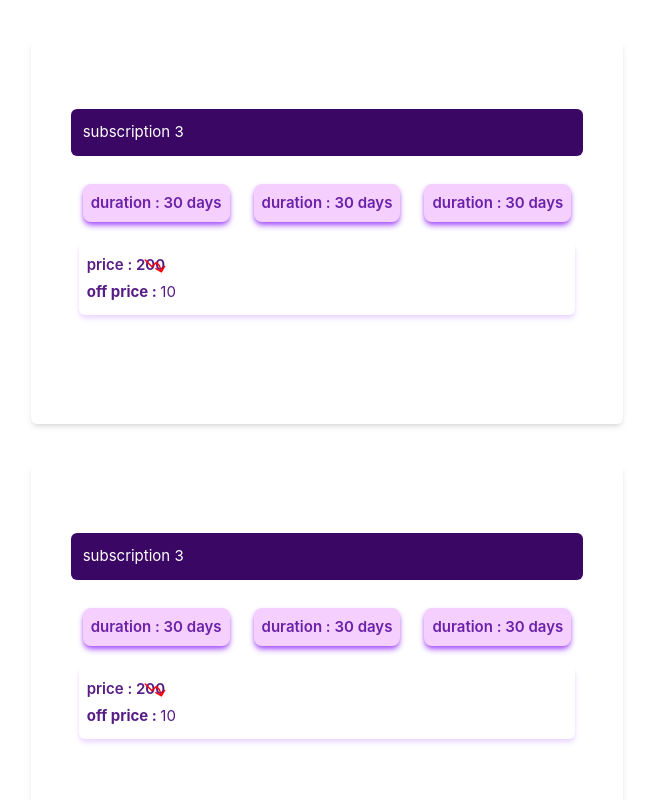
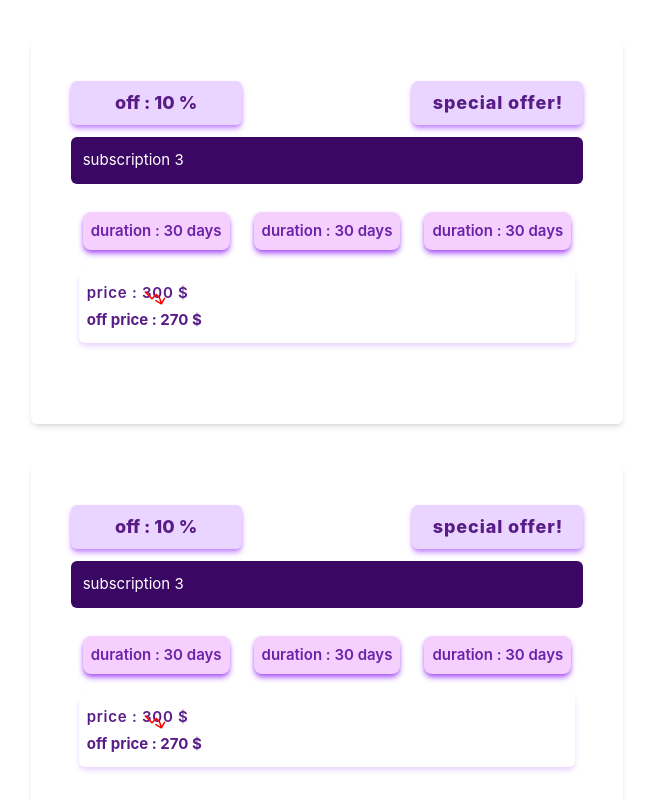
Before and after one commit to yuchen2022/sub, a Vue app: page / in a window 1280 px wide. Shown: the top 800 px of the page, without its empty margins (313-966 px from the left). Built offline with nearby package versions, Linux system fonts and the light colour scheme.

Commit message:
component structure changed

```diff
--- a/src/App.vue
+++ b/src/App.vue
@@ -1,7 +1,11 @@
 <template>
   <div>
-    <SubscribeBox v-for="subscribe in subs" :boxNumber="i" :subs="subs.subscription_1" />
-
+    <SubscribeBox
+      v-for="subscribe in subs"
+      :boxNumber="i"
+      :subs="subs.subscription_1"
+    />
+    <div>{{ boxNumber }}</div>
   </div>
 </template>
 <script>
@@ -10,7 +14,7 @@ import SubscribeBox from "./SubscribeBox.vue";
 export default {
   data() {
     return {
-      i:3,
+      i: 1,
       subs: {
         subscription_1: [
           {
@@ -24,14 +28,14 @@ export default {
             id: 2,
             price: 200,
             duration: 2592000,
-            off: 10,
+            off: 0,
             is_selected: false,
           },
           {
             id: 3,
             price: 300,
             duration: 31536000,
-            off: 0,
+            off: 10,
             is_selected: true,
           },
         ],
@@ -84,11 +88,10 @@ export default {
       },
     };
   },
-  computed:{
-  boxNumber(){
-  return i
-
-}
+  computed: {
+    boxNumber() {
+      console.log(this.subs.subscription_2[this.i]);
+    },
   },
   components: { SubscribeBox },
 };
--- /dev/null
+++ b/src/HeaderBadge.vue
@@ -0,0 +1,29 @@
+<template>
+  <div class="flex justify-between mb-3">
+    <div
+      :class="{ hidden: newSubs[i].off == 0 }"
+      class="bg-purple-200 p-2 rounded-md w-1/3 text-center text-lg shadow-md shadow-purple-400 font-extrabold text-purple-900"
+    >
+      off : {{ newSubs[i].off }} %
+    </div>
+    <div
+      :class="{ hidden: newSubs[i].is_selected == false }"
+      class="bg-purple-200 p-2 rounded-md w-1/3 tracking-wider text-center text-lg shadow-md shadow-purple-400 font-extrabold text-purple-900"
+    >
+      special offer!
+    </div>
+  </div>
+  <div class="bg-purple-950 mb-4 text-white p-3 rounded-md">
+    subscription {{ i }}
+  </div>
+</template>
+<script>
+export default {
+  props: ["boxNumber", "newSubs"],
+  data() {
+    return {
+      i: 3,
+    };
+  },
+};
+</script>
--- a/src/Sub-btn.vue
+++ b/src/Sub-btn.vue
@@ -5,27 +5,20 @@
     duration :
     {{ durTime }} days
   </button>
-
 </template>
 <script>
 export default {
-  props:["newSubs"],
+  props: ["newSubs"],
   data() {
-
     return {
       i: 2,
-
     };
-
   },
- computed:{
-  durTime(){
-
-     let durTime = this.newSubs[this.i].duration
-     return durTime/3600/24;
-
-  }
- }
-
+  computed: {
+    durTime() {
+      let durTime = this.newSubs[this.i].duration;
+      return durTime / 3600 / 24;
+    },
+  },
 };
 </script>
--- a/src/SubscribeBox.vue
+++ b/src/SubscribeBox.vue
@@ -1,41 +1,31 @@
 <template>
+  <div
+    class="shadow-md rounded-md p-10 pt-2 mt-10 h-96 flex flex-col max-w-fit mx-auto justify-center"
+  >
+    <HeaderBadge :newSubs="newSubs" />
 
-  <div class="shadow-md rounded-md p-10 pt-2 mt-10 h-96 flex flex-col max-w-fit mx-auto justify-center">
-
-
-    <div class="bg-purple-950 mb-4 text-white p-3 rounded-md">
-      subscription {{ boxNumber }}
-
-    </div>
-    <div class="flex" >
-
+    <div class="flex">
       <SubBtn :newSubs="newSubs" v-for="subDuration in subs" />
-
-
-
     </div>
 
-
-   <OffHandler :newSubs="newSubs" />
+    <OffHandler :newSubs="newSubs" />
   </div>
 </template>
 <script>
 import SubBtn from "./Sub-btn.vue";
-
+import HeaderBadge from "./HeaderBadge.vue";
 import OffHandler from "./components/Off-handler.vue";
 
 export default {
   props: ["boxNumber", "subs"],
   components: {
     SubBtn,
-
-    OffHandler
-},
+    HeaderBadge,
+    OffHandler,
+  },
   data() {
     return {
-
-
-      i: 1,
+      i: 3,
       newSubs: null,
     };
   },
@@ -53,11 +43,9 @@ export default {
 
       return data;
     },
-    changeID(){
-
+    changeID() {
       return this.subHandler.id;
-
-    }
+    },
   },
 };
 </script>
--- a/src/components/Off-handler.vue
+++ b/src/components/Off-handler.vue
@@ -1,11 +1,11 @@
 <template>
-
-
   <div class="text-purple-900 m-2 p-2 rounded-md shadow-md shadow-purple-200">
-      <div class="relative font-semibold my-1">
-        price : {{ newSubs[i].price }}
+    <div class="relative font-semibold my-1 tracking-wider">
+      price : {{ newSubs[i].price }} $
     </div>
-      <span :class="{'hidden': newSubs[i].off == 0}" class="absolute top-3 left-16"
+    <span
+      :class="{ hidden: newSubs[i].off == 0 }"
+      class="absolute top-4 left-16"
       ><svg
         xmlns="http://www.w3.org/2000/svg"
         fill="none"
@@ -21,32 +21,30 @@
         />
       </svg>
     </span>
-      <div :class="{'hidden': newSubs[i].off == 0}" class="font-bold my-1 text-purple-900">
+    <div
+      :class="{ hidden: newSubs[i].off == 0 }"
+      class="font-bold my-1 text-purple-900"
+    >
       off price :
-        <span>{{ this.offPrice }}</span>
-        <span>{{ checking }}</span>
+      <span class="font-bold my-1 text-purple-900">{{ updoPrice }} $</span>
     </div>
-
-
   </div>
 </template>
 <script>
 export default {
-  props:["newSubs"],
+  props: ["newSubs"],
   data() {
-
     return {
-      i: 2,
-      offPrice:10
+      i: 3,
+      offPrice: 10,
     };
-
   },
-computed:{
-    checking()
-    {
-        console.log("checking",this.newSubs[this.i])
-    }
-}
-
+  computed: {
+    updoPrice() {
+      let curentPrice = this.newSubs[this.i].price;
+      this.offPrice = (curentPrice * (100 - this.newSubs[this.i].off)) / 100;
+      return this.offPrice;
+    },
+  },
 };
 </script>
```
Lines whose indentation alone changed are shown as unchanged.
